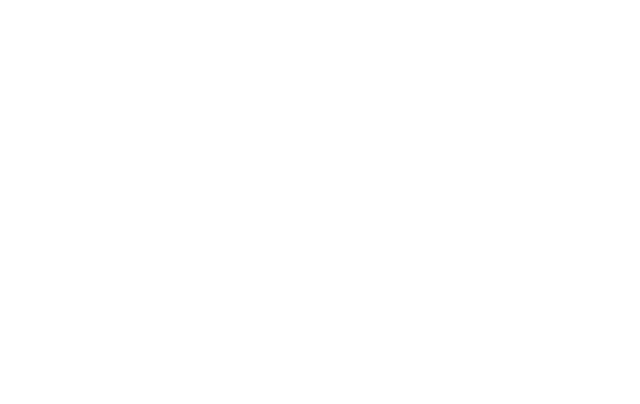
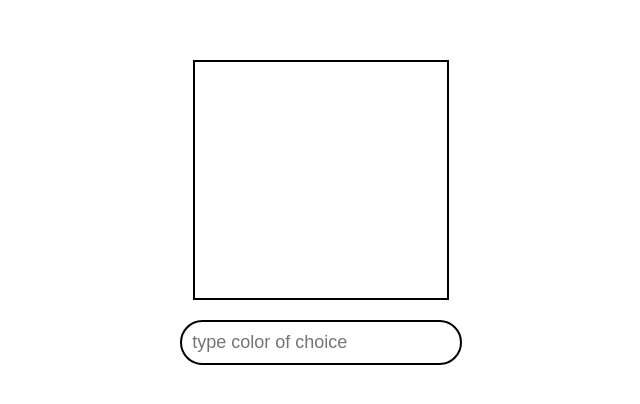
Before and after one commit to Emmyayeni/Iptracker, a React (Create React App) app: page /all in a window 1280 px wide. Before the commit this address had no page. Shown: the part 188-592 px from the top of the page, without its empty margins (319-959 px from the left). Built offline with nearby package versions, Linux system fonts and the light colour scheme.

Commit message:
i will be okay

```diff
--- a/src/App.css
+++ b/src/App.css
@@ -262,3 +262,24 @@
   height: 120vw;
  }
 }
+.container{
+  display: flex;
+  flex-direction: column;
+  height:100vh;
+  width:100vh;
+  align-items: center;
+  justify-content: center;
+  margin: 0 auto;
+
+}
+.container .border{
+  height: 30vh;
+  width: 20vw;
+  border: 2px solid black;
+  margin-bottom: 20px;
+}
+.input{
+  width: 22vw !important;
+  border-radius: 25px !important;
+  border: 2px solid black !important;
+}
--- a/src/App.js
+++ b/src/App.js
@@ -4,6 +4,7 @@
 import Home from './component/Home';
 // import Header from './component/Header';
 import Search from './component/Search';
+import ColorUI from './component/ColorUI';
 
 
 function App() {
@@ -12,6 +13,7 @@
      <Routes>
       <Route path="/" element={<Home />}/>
       <Route path='user/:ipAddress' element={<Search />}/>
+      <Route path='all' element={<ColorUI />}/>
       </Routes>
  </BrowserRouter>
   );
--- /dev/null
+++ b/src/component/Callback.js
@@ -0,0 +1,25 @@
+import React from 'react';
+import { useState } from 'react';
+const Callback = ({getcolor}) => {
+    const [Activecolor, setActivecolor] = useState(null)
+    const handlechange = (e) =>{
+        const {value} = e.target;
+        setActivecolor(value)
+        getcolor(value);
+    }
+    return (
+        <div>
+            <input type ="text"
+             id='input'
+             aria-label='input'
+             className='input'
+            value={Activecolor}
+            onChange={handlechange}
+            placeholder='type color of choice'
+
+            />
+        </div>
+    );
+}
+
+export default Callback;
--- /dev/null
+++ b/src/component/ColorUI.js
@@ -0,0 +1,17 @@
+import React from 'react';
+import { useState } from 'react';
+import Callback from './Callback';
+const ColorUI = () => {
+    const [colourUI, setcolorUI] = useState(null)
+    const getcolor = (color) =>{
+        setcolorUI(color)
+    }
+    return (
+        <div className='container'>
+            <div className='border' style={{background:`${colourUI}`}}></div>
+            <Callback getcolor={getcolor} />
+        </div>
+    );
+}
+
+export default ColorUI;
--- a/src/component/Home.js
+++ b/src/component/Home.js
@@ -49,7 +49,7 @@
 
     return position === null ? null : (
       <Marker position={position}>
-        <Popup>You are here</Popup>
+        <Popup>You are at {Location.city}</Popup>
       </Marker>
     )
   }
@@ -64,8 +64,17 @@
   }
   useEffect(() => {
     fetchapi();
-    get();
+    setTimeout(get,220)
+
   }, []);
+  useEffect(() => {
+    get()
+
+  }, [ipaddress]);
+  // useEffect(() => {
+  //   fetchapi();
+  //   get();
+  // }, [ipaddress.ip]);
   return (
     // <div>
     //   {datab.map((country)=>{
--- a/src/component/Search.js
+++ b/src/component/Search.js
@@ -13,7 +13,7 @@
   const [search, setsearch] = useState()
   const navigate = useNavigate()
   async function get() {
-    await fetch(`https://geo.ipify.org/api/v2/country,city?apiKey=at_3UvArcKJb3vpYOwItAP3INPw9mOEK&ipAddress=${ipAddress}`)
+    await fetch(`https://geo.ipify.org/api/v2/country,city?apiKey=at_mdNSZ14Oir0SloNb9nh5WXLcx2B6x&ipAddress=${ipAddress}`)
     .then((data) => data.json())
     .then(result =>{
       console.log(result)
```
